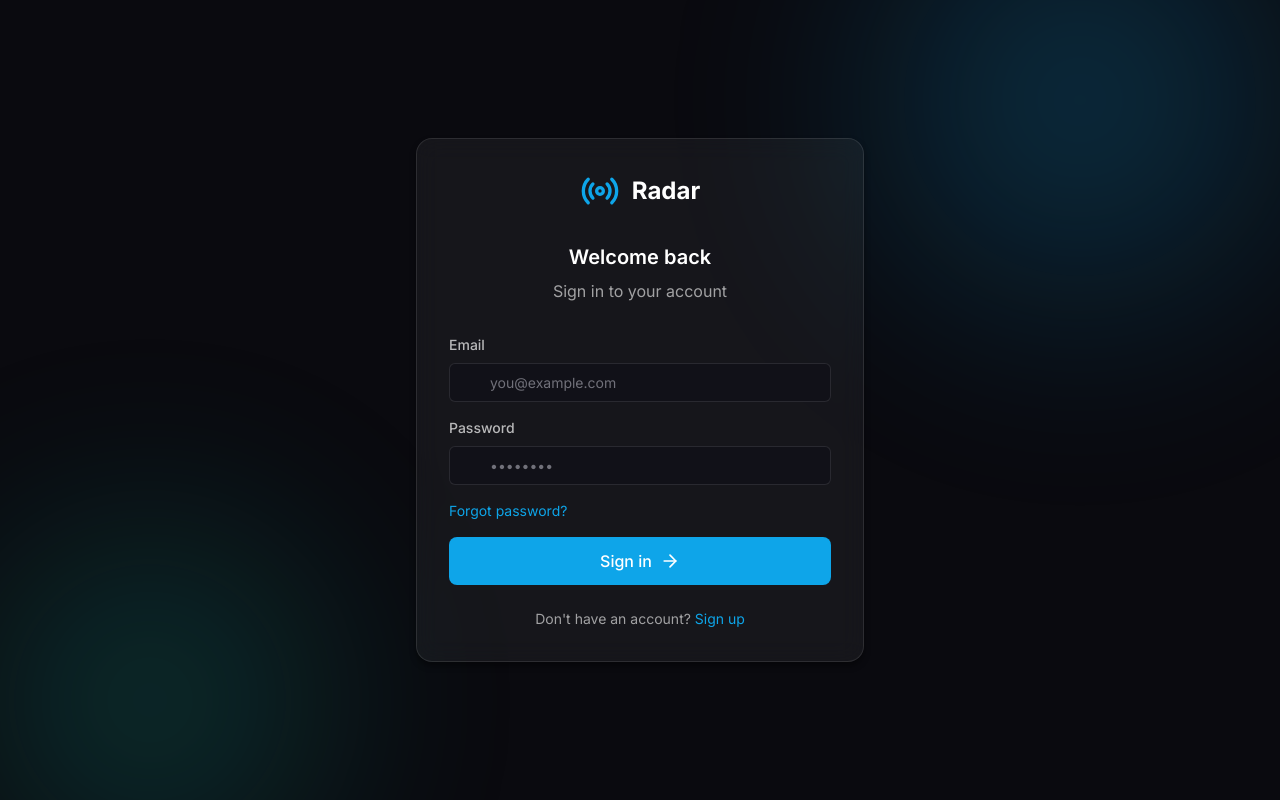
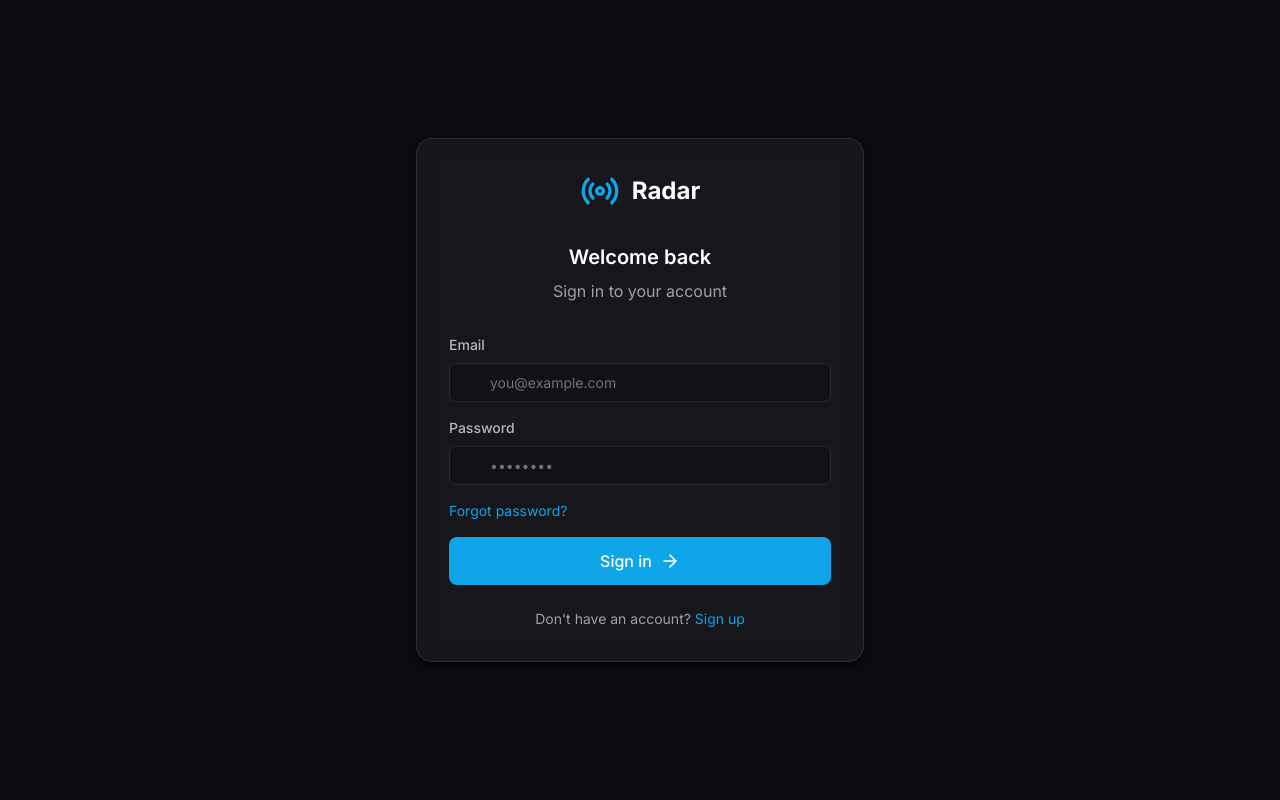
Before and after one commit to TroyAmyett/radar, a Next.js app: page /login in a window 1280 px wide. Built offline with nearby package versions, Linux system fonts and the light colour scheme; no server answers.

Commit message:
Remove gradient orbs for pure black background
Glassmorphism effects still work on black - just without the colored glow.

Co-Authored-By: Claude Opus 4.5 <noreply@anthropic.com>

```diff
--- a/src/app/layout.tsx
+++ b/src/app/layout.tsx
@@ -31,7 +31,6 @@ export default function RootLayout({
   return (
     <html lang="en">
       <body className="antialiased">
-        <div className="bg-gradient-orbs" />
         <AppLayout>
           {children}
         </AppLayout>
```
